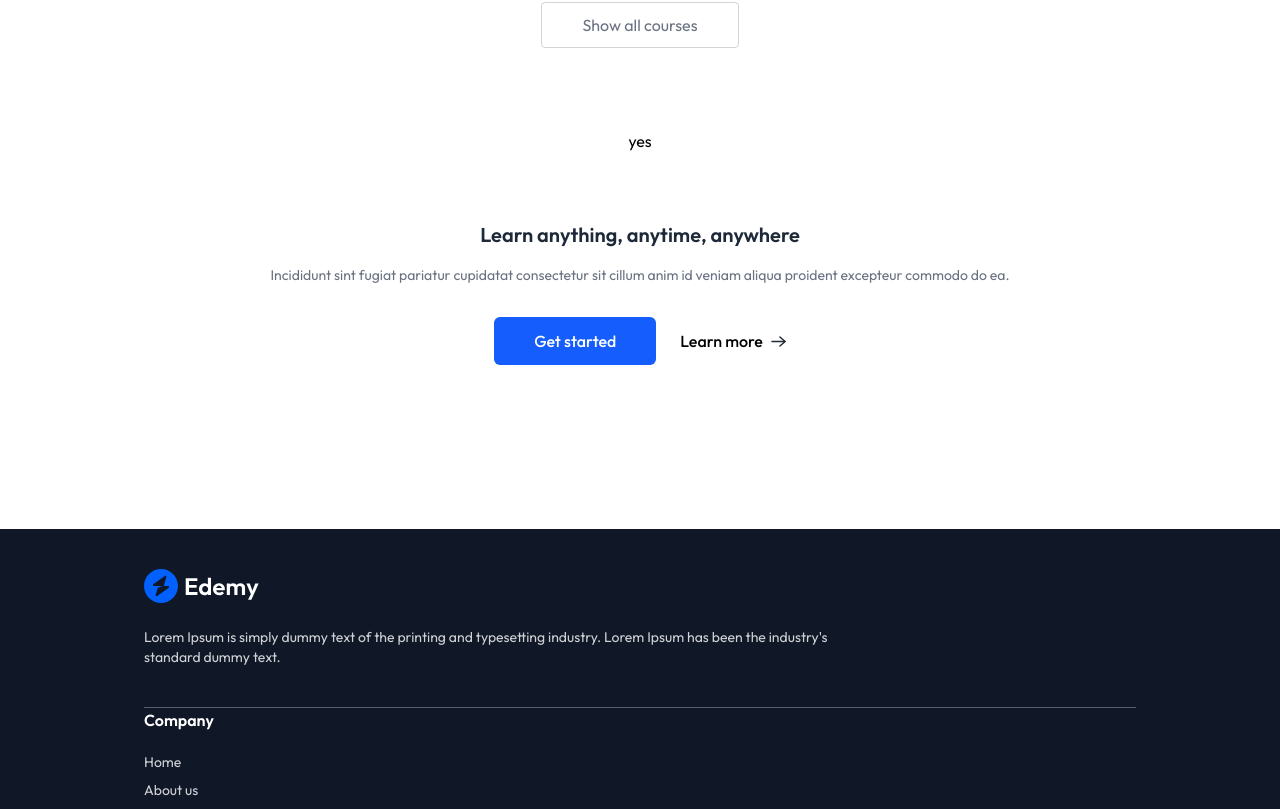
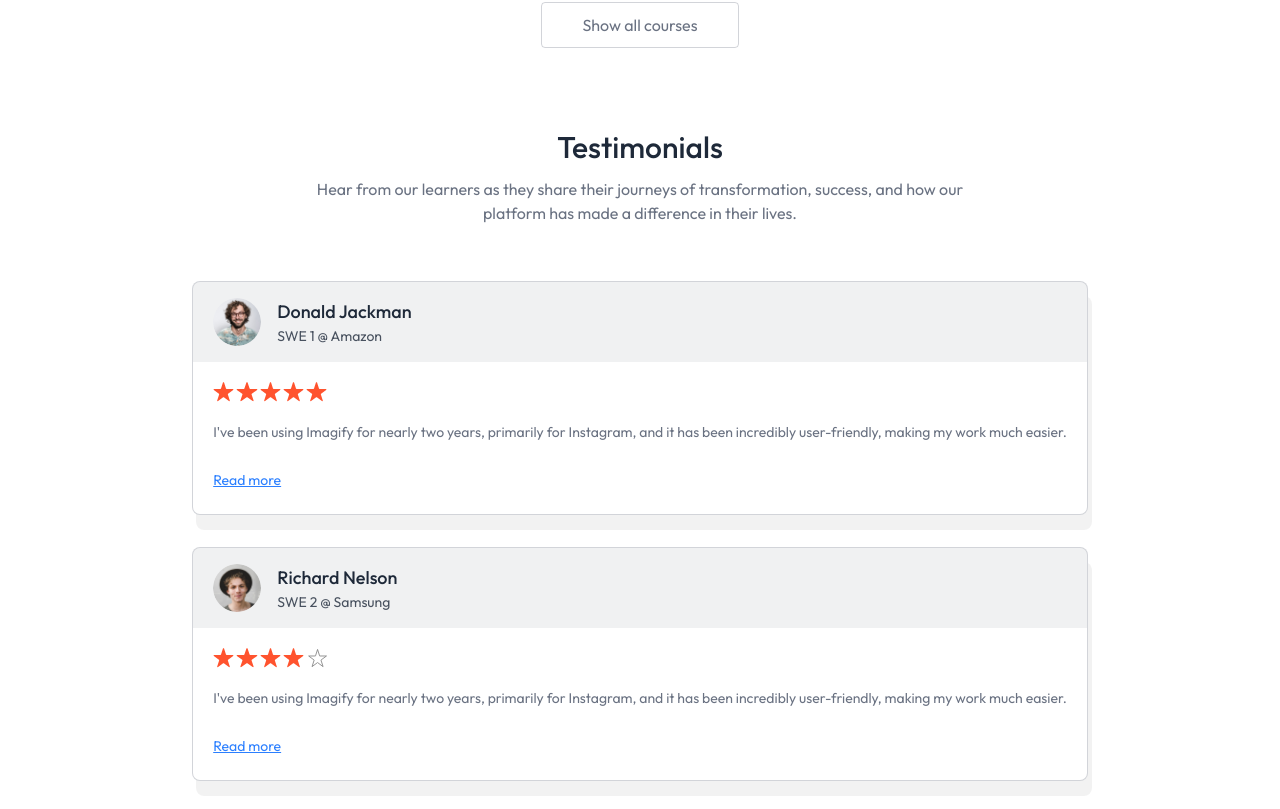
Before and after one commit to samirkhadka7/Edu, a React (Vite) app in the folder Desktop/Edu-connect/client/: page / in a window 1280 px wide. Shown: the part 1211-2020 px from the top of the page. Built offline with nearby package versions, Linux system fonts and the light colour scheme; no server answers.

Commit message:
Change and update on footer

```diff
--- a/Desktop/Edu-connect/client/src/components/student/Footer.jsx
+++ b/Desktop/Edu-connect/client/src/components/student/Footer.jsx
@@ -33,7 +33,7 @@
           <button className='bg-blue-600 w-24 h-9 text-white rounded'>Follow</button>
         </div>
       </div>
-      <p className='py-4 text-center text-xs md:text-sm text-white/60'>Copyright 2025 © Samir Khadka. All Right Reserved.</p>
+      <p className='py-4 text-center text-xs md:text-sm text-white/60'>Copyright 2025 © Samir Khadka Razbar. All Right Reserved.</p>
     </footer>
   )
 }
--- a/Desktop/Edu-connect/client/src/components/student/TestimonialsSection.jsx
+++ b/Desktop/Edu-connect/client/src/components/student/TestimonialsSection.jsx
@@ -3,6 +3,35 @@
 
 const TestiMonialsSection = () => {
   return (
-<h1>yes</h1>
-  )}
+    <div className='pb-14 px-8 md:px-0'>
+      <h2 className='text-3xl font-medium text-gray-800'>Testimonials</h2>
+      <p className='md:text-base text-gray-500 mt-3'>Hear from our learners as they share their journeys of transformation,
+      success, and how our <br/> platform has made a difference in their lives.</p>
+      <div className='grid grid-cols-auto gap-8 mt-14'>
+        {dummyTestimonial.map((testimonial, index)=>(
+        <div key={index} className='text-sm text-left border border-gray-500/30 pb-6 rounded-lg bg-white shadow-[opx_4px_15px_0px] shadow-black/5 overflow-hidden'>
+          <div className='flex items-center gap-4 px-5 py-4 bg-gray-500/10'>
+            <img className='h-12 w-12 rounded-full' src={testimonial.image} alt={testimonial.name} />
+          <div>
+            <h1 className='text-lg font-medium text-gray-800'>{testimonial.name}</h1>
+            <p className='text-gray-800/80'>{testimonial.role}</p>
+          </div>
+        </div>
+        <div className='p-5 pb-7'>
+            <div className='flex gap-0.5'>
+            {[...Array(5)].map((_, i) => (
+              <img className='h-5' key={i} src={i < Math.floor(testimonial.rating) ? assets.
+              star : assets.star_blank} alt="star" />
+            ))}
+            </div>
+            <p className='text-gray-500 mt-5'>{testimonial.feedback}</p>
+          </div>
+          <a href="#" className='text-blue-500 underline px-5'>Read more</a>
+      </div>
+    ))}
+    </div>
+  </div>
+  )
+}
+
 export default TestiMonialsSection
```
